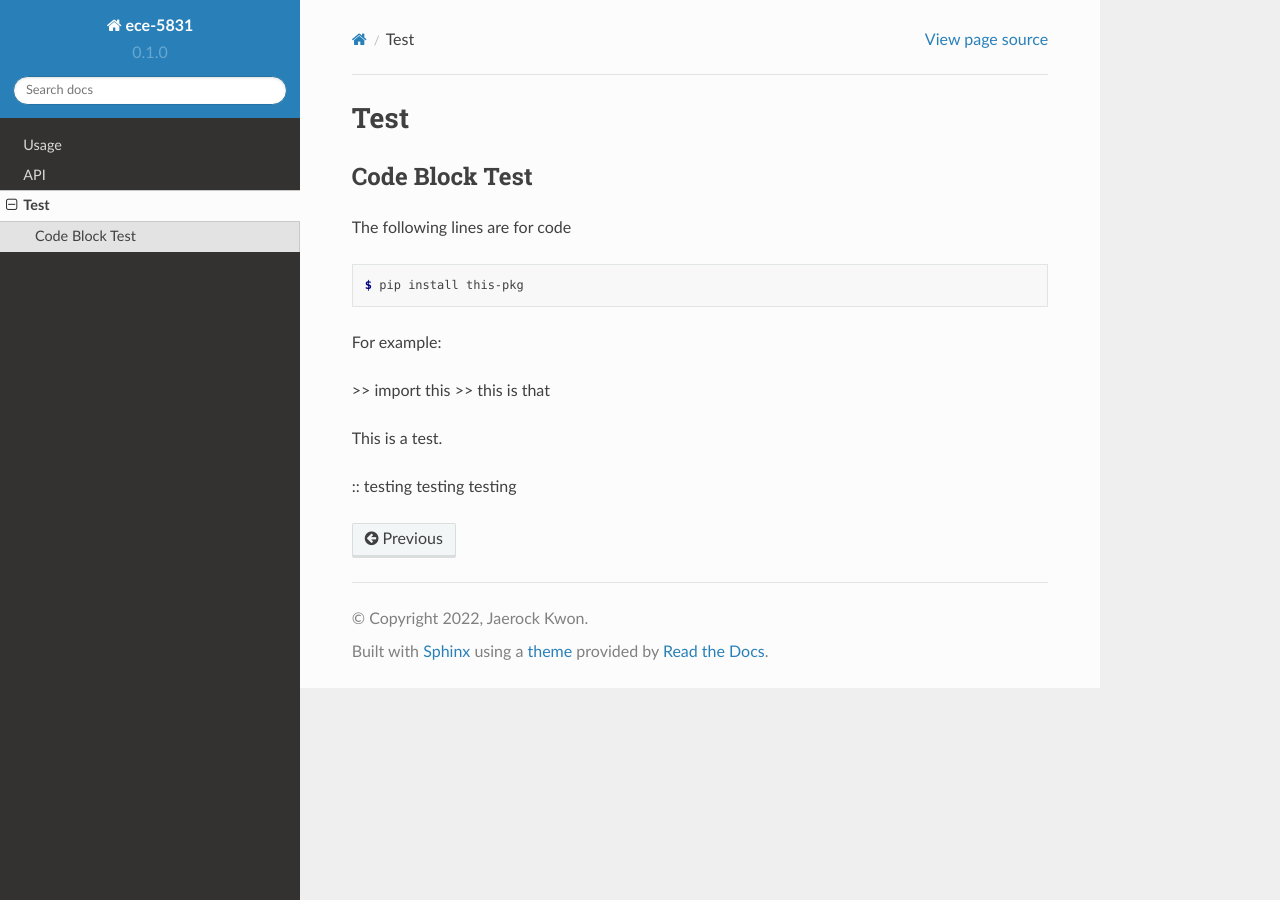
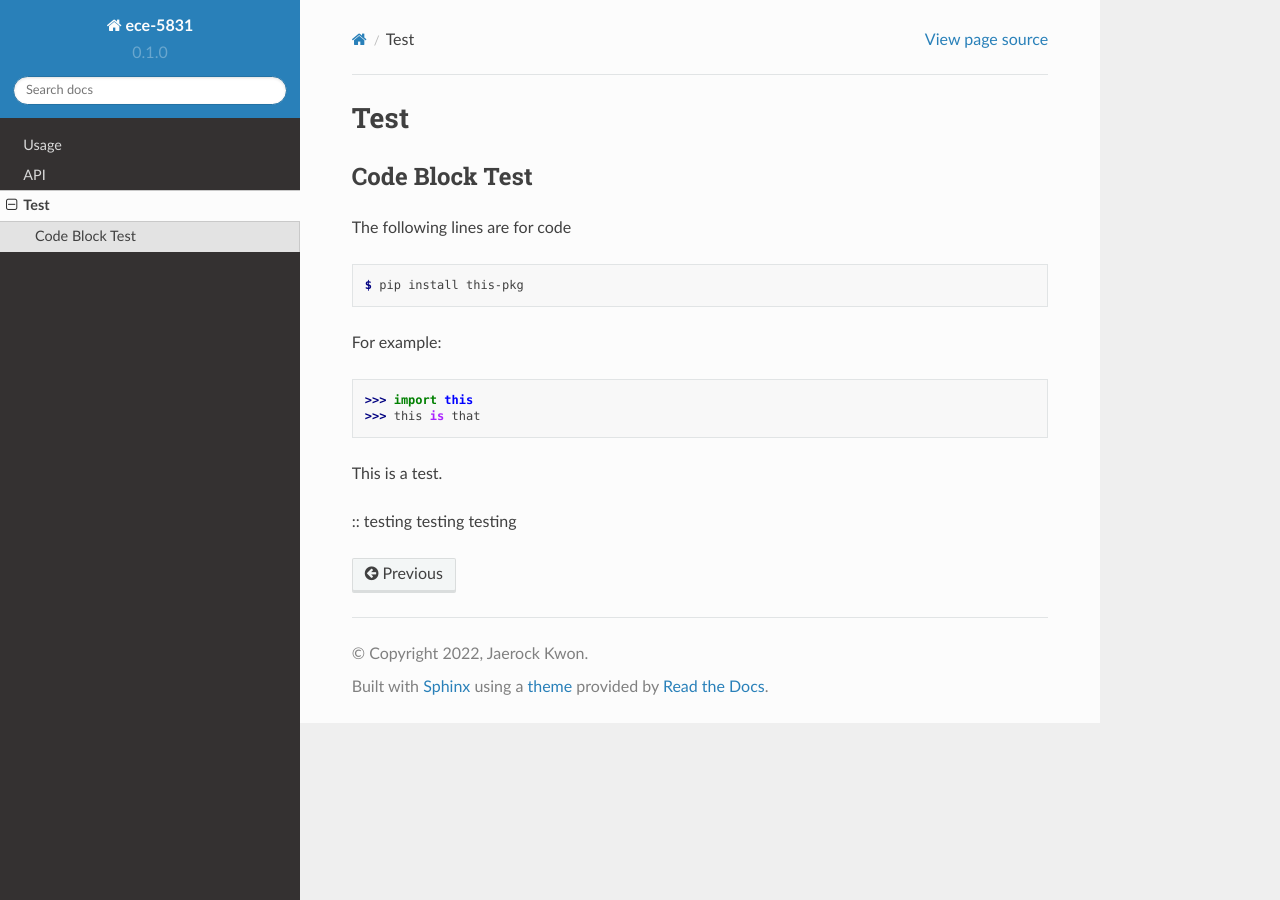
Before and after one commit to jrkwon/ece-5831, a Sphinx documentation site: the page built from docs/source/test.rst, in a window 1280 px wide. Built offline with Sphinx 7.4.7 and the Read the Docs theme 2.0.0, drawn with Linux system fonts in a browser that asks for light colours.

```diff
--- a/docs/source/test.rst
+++ b/docs/source/test.rst
@@ -12,8 +12,8 @@ The following lines are for code
 
 For example:
 
->> import this
->> this is that
+>>> import this
+>>> this is that
 
 This is a test.
 
```
